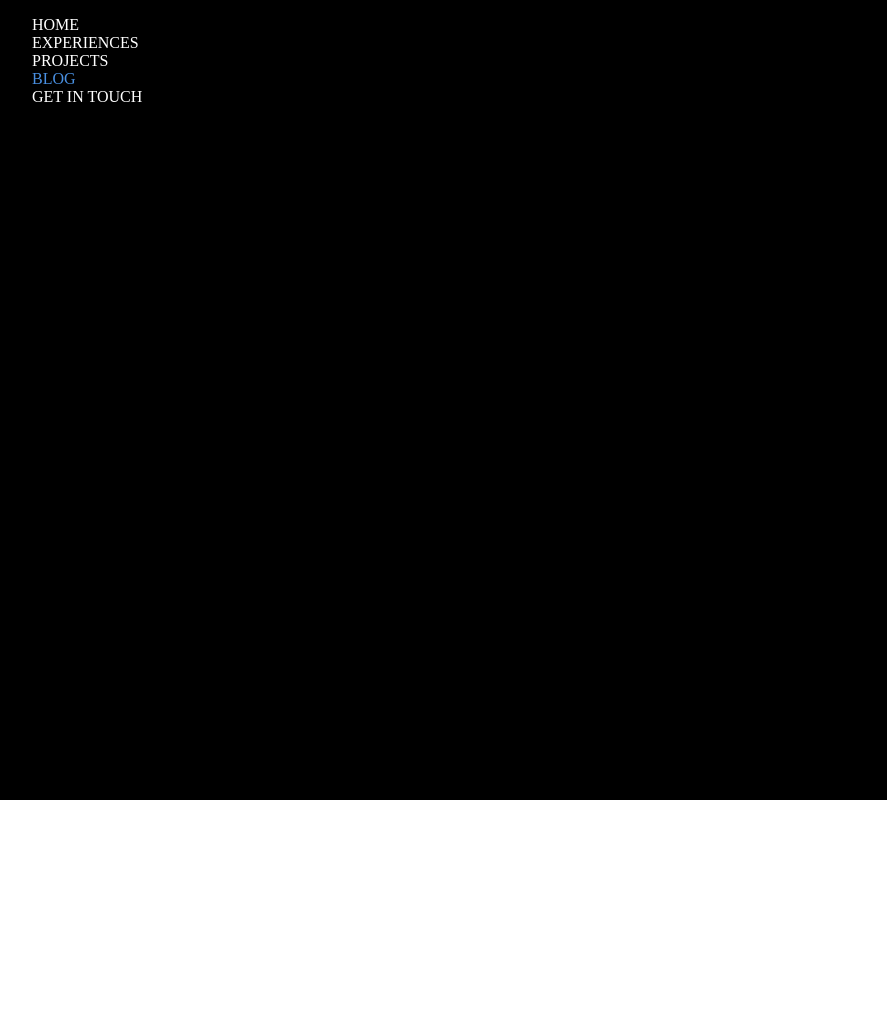
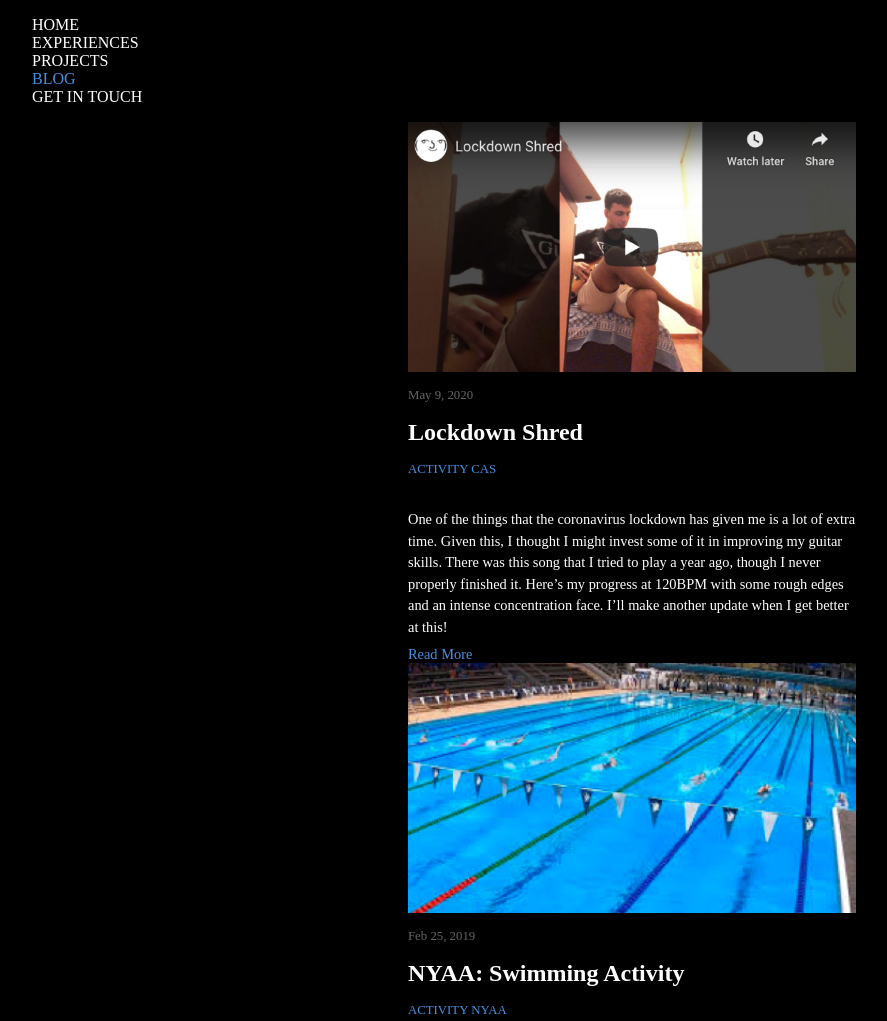
Before and after one commit to arjoooooon/portfolio, a Gatsby site: page /blog in a window 1280 px wide. Shown: the top 1021 px of the page, without its empty margins (8-895 px from the left). Before the commit the page ends 800 px from the top, so only its background shows below. Built offline with nearby package versions, Linux system fonts and the light colour scheme; Gatsby itself is replaced by a stand-in of ours.

Commit message:
added blog page

```diff
--- /dev/null
+++ b/src/components/BlogPost.js
@@ -0,0 +1,19 @@
+import React from 'react';
+import styles from '../styles/blogpost.module.css';
+
+const BlogPost = props => {
+    return (
+        <div className={styles.wrapper}>
+            <img src={props.uri} alt={props.title} className={styles.thumbnail} />
+            <label className={styles.date}>{props.date}</label>
+            <h3 className={styles.title}>{props.title}</h3>
+            <label className={styles.label}>{props.label}</label>
+            <div className={styles.description}>
+                {props.children}
+            </div>
+            <label className={styles.read}>Read More</label>
+        </div>
+    );
+}
+
+export default BlogPost;
--- a/src/pages/blog.js
+++ b/src/pages/blog.js
@@ -1,11 +1,34 @@
 import React from 'react';
 import Navbar from '../components/Navbar'
 import styles from '../styles/blog.module.css';
+import BlogPost from '../components/BlogPost';
+import Photo1 from '../assets/Images/Blog_photo1.png';
+import Photo2 from '../assets/Images/Blog_photo2.png';
+
+//Width 418 Height 234
 
 const Blog = () => {
     return (
         <div className={styles.container}>
             <Navbar />
+            <div className={styles.centered}>
+                <div className={styles.postContainer}>
+                    <BlogPost uri={Photo1} date="May 9, 2020" title="Lockdown Shred" label="ACTIVITY CAS">
+                        One of the things that the coronavirus lockdown has given me is a lot of extra time.
+                        Given this, I thought I might invest some of it in improving my guitar skills.
+                        There was this song that I tried to play a year ago, though I never properly finished it.
+                        Here’s my progress at 120BPM with some rough edges and an intense concentration face.
+                        I’ll make another update when I get better at this!
+                    </BlogPost>
+
+                    <BlogPost uri={Photo2} date="Feb 25, 2019" title="NYAA: Swimming Activity" label="ACTIVITY NYAA">
+                        Since I was in the seventh grade, I have been attending swimming training. Therefore,
+                        this requirement wasn’t out of the ordinary for me. For the six weeks that I participated,
+                        I continued to improve my strength, stamina, and technique. Here is what I improved on, and
+                        what I want to continue working on in the future:
+                    </BlogPost>
+                </div>
+            </div>
         </div>
     );
 }
--- a/src/pages/projects.js
+++ b/src/pages/projects.js
@@ -25,7 +25,7 @@ const Projects  = () => {
                     of their strokes.
                 </Project>
 
-                <Project className={styles.project} title="Kanji Trainer" uri={kanjitrainer} link="sgsmartbin.com" techs={[
+                <Project className={styles.project} title="Kanji Trainer" uri={kanjitrainer} link="" techs={[
                     'Mobile Application for iOS & Android (React native)',
                     'AI - powered (Tensorflow, Keras)',
                     'Database and API oriented (Amazon Web Services) '
@@ -33,7 +33,7 @@ const Projects  = () => {
                     An AI-powered IOS/Android application that allows users to learn how to write Japanese characters (Kanji). Users can use the App to draw characters using their finger, and the App gives real time feedback on the accuracy of their strokes
                 </Project>
 
-                <Project className={styles.project} title="Homely" uri={homely} link="http://homely.com" techs={[
+                <Project className={styles.project} title="Homely" uri={homely} link="https://stonks-d9988.firebaseapp.com/" techs={[
                     'Web application (React)',
                     'Database and Authentication (Firebase)',
                     'Geolocational data representation (Leaflet.js)'
@@ -41,7 +41,7 @@ const Projects  = () => {
                     A web application that connects customers with vendors. During the coronavirus, consumers often go out to shop only to realize that the item they desire is out of stock. This Application allows stores to list their products, so that consumers can easily find a particular item and go shopping for it in order to minimize the risk of infection.
                 </Project>
 
-                <Project className={styles.project} title="Simulatio" uri={simulatio} link="https://github.com/arjoooooon" techs={[
+                <Project className={styles.project} title="Simulatio" uri={simulatio} link="https://github.com/arjoooooon/javascript_experiments" techs={[
                     'JavaScript',
                     'p5.js'
                 ]}>
--- a/src/styles/blog.module.css
+++ b/src/styles/blog.module.css
@@ -6,3 +6,18 @@
     width: 100vw;
     background-color: black;
 }
+
+.centered {
+    display: flex;
+    width: 100vw;
+    align-items: center;
+    justify-content: center;
+}
+
+.post-container{
+    width: 80vw;
+    display: flex;
+    flex-direction: row;
+    flex-wrap: wrap;
+    justify-content: space-evenly;
+}
--- /dev/null
+++ b/src/styles/blogpost.module.css
@@ -0,0 +1,40 @@
+.wrapper {
+    color: white;
+    font-family: 'proxima nova thin';
+    display: flex;
+    flex-direction: column;
+    width: 448px;
+}
+
+.thumbnail{
+    width: 448px;
+    height: 250px;
+}
+.date{
+    color: #666666;
+    font-size: 0.8em;
+    margin-top: 2vh;
+}
+
+.title{
+    font-size: 1.5em;
+    margin: 2vh 0;
+}
+
+.label{
+    color: #4990E2;
+    font-size: 0.8em;
+    margin-bottom: 4vh;
+    font-family: 'proxima nova'
+}
+
+.description{
+    font-size: 0.9em;
+    line-height: 1.5em;
+    margin-bottom: 0.5em;
+}
+
+.read {
+    color: #4990E2;
+    font-size: 0.9em;
+}
--- a/src/styles/contact.module.css
+++ b/src/styles/contact.module.css
@@ -101,6 +101,7 @@
     .icon-link:hover{
         width: 40px;
         height: 40px;
+        margin: 0;
     }
     .icon-link:hover > img.icon{
         width: 20px;
```
Also changed, not shown: src/text/blogs.js (added, +16 -0 lines), src/assets/Images/Blog_photo1.png (added), src/assets/Images/Blog_photo2.png (added), 1 other file.
